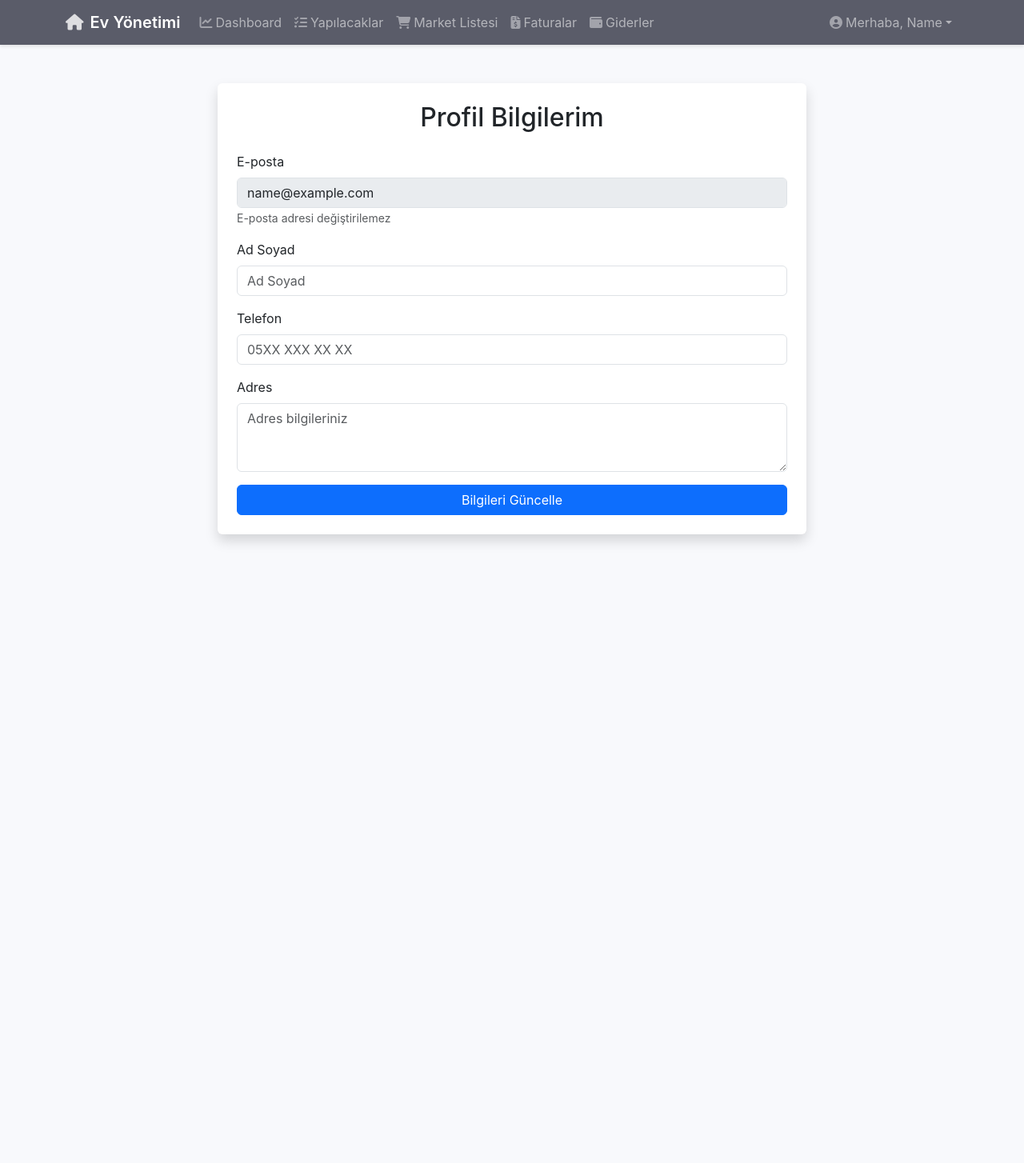
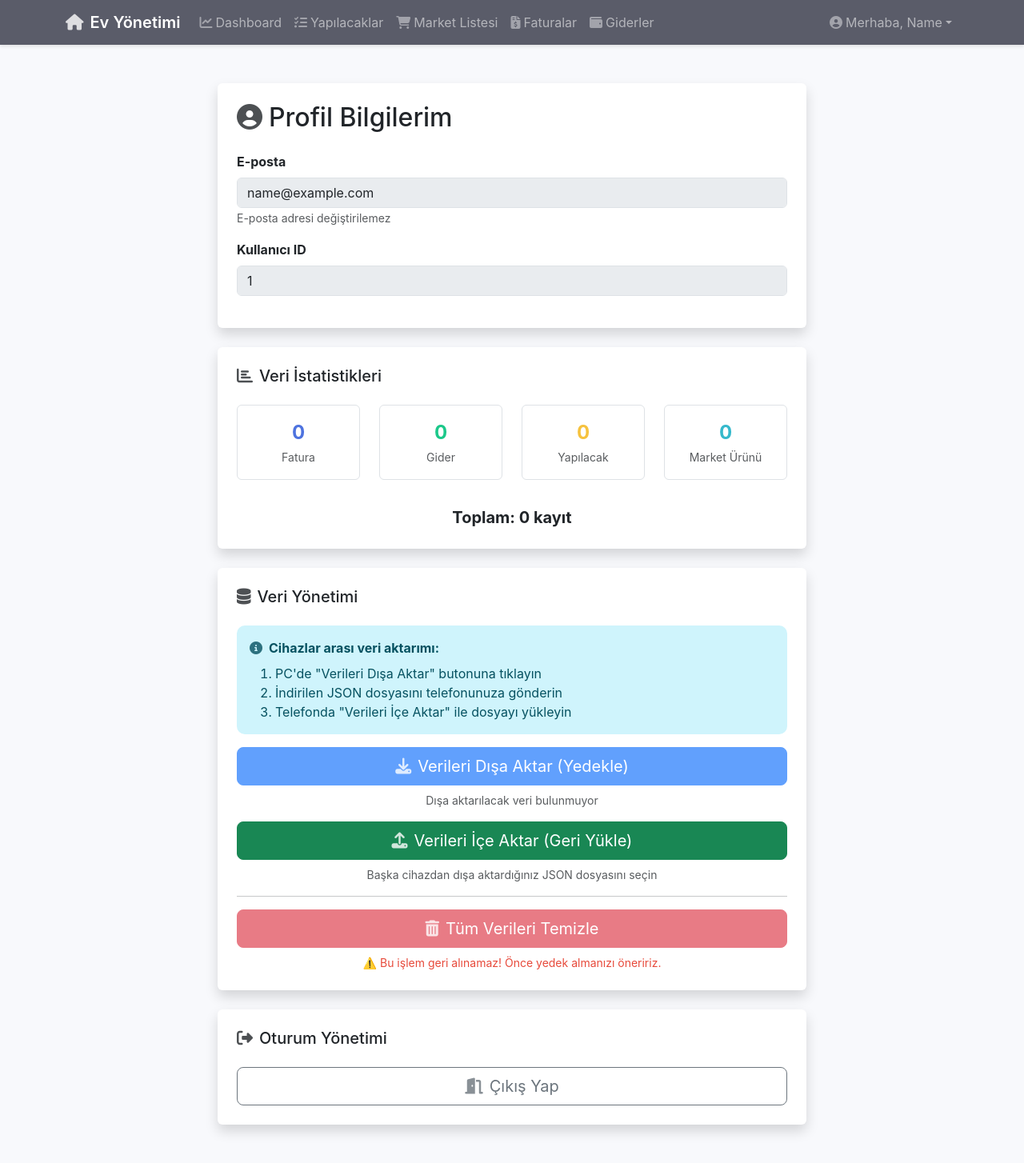
Before and after one commit to cybercrkz/ev-yonetimi, a React (Create React App) app: page /profile in a window 1280 px wide. Shown: the whole page at 80% size. Before the commit the page ends 800 px from the top, so only its background shows below. Built offline with nearby package versions, Linux system fonts and the light colour scheme; no server answers; sample sign-in values are in the browser's storage.

Commit message:
Cihazlar arası veri aktarımı özelliği eklendi

```diff
--- a/src/pages/Profile.js
+++ b/src/pages/Profile.js
@@ -1,128 +1,111 @@
-import React, { useState, useEffect } from 'react';
+import React, { useState, useRef } from 'react';
 import { useAuth } from '../context/AuthContext';
-import { supabase } from '../supabaseClient';
+import { exportUserData, importUserData, getUserDataStats, clearAllUserData } from '../utils/exportImport';
+import { toast } from 'react-toastify';
 
 const Profile = () => {
-  const { user } = useAuth();
+  const { user, signOut } = useAuth();
   const [loading, setLoading] = useState(false);
-  const [loadingProfile, setLoadingProfile] = useState(true);
-  const [message, setMessage] = useState({ text: '', type: '' });
-  const [formData, setFormData] = useState({
-    fullName: '',
-    phone: '',
-    address: ''
-  });
+  const [stats, setStats] = useState(null);
+  const fileInputRef = useRef(null);
 
-  useEffect(() => {
-    const getProfile = async () => {
-      try {
-        setLoadingProfile(true);
-        const { data, error } = await supabase
-          .from('profiles')
-          .select('*')
-          .eq('id', user.id)
-          .single();
-
-        if (error) throw error;
-
-        if (data) {
-          setFormData({
-            fullName: data.full_name || '',
-            phone: data.phone || '',
-            address: data.address || ''
-          });
-        }
-      } catch (error) {
-        console.error('Profil bilgileri alınırken hata:', error.message);
-      } finally {
-        setLoadingProfile(false);
+  // İstatistikleri yükle
+  const loadStats = () => {
+    if (user) {
+      const userStats = getUserDataStats(user.id);
+      setStats(userStats);
     }
   };
 
-    if (user) {
-      getProfile();
-    }
+  React.useEffect(() => {
+    loadStats();
   }, [user]);
 
-  const handleChange = (e) => {
-    setFormData({
-      ...formData,
-      [e.target.name]: e.target.value
-    });
-  };
-
-  const handleSubmit = async (e) => {
-    e.preventDefault();
-    setLoading(true);
-    setMessage({ text: '', type: '' });
-
+  // Verileri dışa aktar
+  const handleExport = () => {
     try {
-      const { error } = await supabase
-        .from('profiles')
-        .upsert({
-          id: user.id,
-          full_name: formData.fullName,
-          phone: formData.phone,
-          address: formData.address,
-          updated_at: new Date()
-        });
-
-      if (error) throw error;
-
-      setMessage({
-        text: 'Profil bilgileriniz başarıyla güncellendi!',
-        type: 'success'
-      });
+      exportUserData(user.id);
+      toast.success('Verileriniz başarıyla dışa aktarıldı!');
     } catch (error) {
-      setMessage({
-        text: 'Profil güncellenirken bir hata oluştu: ' + error.message,
-        type: 'error'
-      });
-    } finally {
-      setLoading(false);
+      console.error('Dışa aktarma hatası:', error);
+      toast.error('Veriler dışa aktarılırken hata oluştu');
     }
   };
 
-  if (loadingProfile) {
-    return (
-      <div className="container py-5">
-        <div className="row justify-content-center">
-          <div className="col-md-8">
-            <div className="card shadow">
-              <div className="card-body text-center py-5">
-                <div className="spinner-border text-primary" role="status">
-                  <span className="visually-hidden">Yükleniyor...</span>
-                </div>
-                <p className="mt-3 mb-0">Profil bilgileri yükleniyor...</p>
-              </div>
-            </div>
-          </div>
-        </div>
-      </div>
+  // Verileri içe aktar
+  const handleImport = async (e) => {
+    const file = e.target.files[0];
+    if (!file) return;
+
+    setLoading(true);
+    try {
+      const result = await importUserData(file, user.id);
+
+      toast.success(
+        `Veriler başarıyla içe aktarıldı!\n` +
+        `Faturalar: ${result.itemCount.bills}\n` +
+        `Giderler: ${result.itemCount.expenses}\n` +
+        `Yapılacaklar: ${result.itemCount.todos}\n` +
+        `Market: ${result.itemCount.shopping}`
       );
+
+      // İstatistikleri güncelle
+      loadStats();
+
+      // Sayfayı yenile
+      setTimeout(() => {
+        window.location.reload();
+      }, 2000);
+    } catch (error) {
+      console.error('İçe aktarma hatası:', error);
+      toast.error(error.message || 'Veriler içe aktarılırken hata oluştu');
+    } finally {
+      setLoading(false);
+      // Input'u sıfırla
+      if (fileInputRef.current) {
+        fileInputRef.current.value = '';
       }
+    }
+  };
+
+  // Tüm verileri temizle
+  const handleClearData = () => {
+    if (window.confirm('TÜM VERİLERİNİZ SİLİNECEK! Bu işlem geri alınamaz. Devam etmek istiyor musunuz?')) {
+      if (window.confirm('Son kez soruyorum: Tüm faturalar, giderler, yapılacaklar ve market listesi silinecek. Emin misiniz?')) {
+        try {
+          clearAllUserData(user.id);
+          toast.success('Tüm verileriniz başarıyla temizlendi');
+          loadStats();
+
+          // Sayfayı yenile
+          setTimeout(() => {
+            window.location.reload();
+          }, 1500);
+        } catch (error) {
+          console.error('Temizleme hatası:', error);
+          toast.error('Veriler temizlenirken hata oluştu');
+        }
+      }
+    }
+  };
 
   return (
     <div className="container py-5">
       <div className="row justify-content-center">
         <div className="col-md-8">
-          <div className="card shadow">
+          {/* Kullanıcı Bilgileri */}
+          <div className="card shadow mb-4">
             <div className="card-body">
-              <h2 className="card-title text-center mb-4">Profil Bilgilerim</h2>
+              <h2 className="card-title mb-4">
+                <i className="fas fa-user-circle me-2"></i>
+                Profil Bilgilerim
+              </h2>
 
-              {message.text && (
-                <div className={`alert alert-${message.type === 'success' ? 'success' : 'danger'} mb-4`}>
-                  {message.text}
-                </div>
-              )}
-
-              <form onSubmit={handleSubmit}>
               <div className="mb-3">
-                  <label htmlFor="email" className="form-label">E-posta</label>
+                <label className="form-label fw-bold">E-posta</label>
                 <input
                   type="email"
                   className="form-control"
-                    id="email"
                   value={user?.email || ''}
                   disabled
                 />
@@ -130,61 +113,157 @@ const Profile = () => {
               </div>
 
               <div className="mb-3">
-                  <label htmlFor="fullName" className="form-label">Ad Soyad</label>
+                <label className="form-label fw-bold">Kullanıcı ID</label>
                 <input
                   type="text"
                   className="form-control"
-                    id="fullName"
-                    name="fullName"
-                    value={formData.fullName}
-                    onChange={handleChange}
-                    placeholder="Ad Soyad"
+                  value={user?.id || ''}
+                  disabled
                 />
               </div>
-
-                <div className="mb-3">
-                  <label htmlFor="phone" className="form-label">Telefon</label>
-                  <input
-                    type="tel"
-                    className="form-control"
-                    id="phone"
-                    name="phone"
-                    value={formData.phone}
-                    onChange={handleChange}
-                    placeholder="05XX XXX XX XX"
-                  />
+            </div>
           </div>
 
-                <div className="mb-3">
-                  <label htmlFor="address" className="form-label">Adres</label>
-                  <textarea
-                    className="form-control"
-                    id="address"
-                    name="address"
-                    value={formData.address}
-                    onChange={handleChange}
-                    rows="3"
-                    placeholder="Adres bilgileriniz"
-                  ></textarea>
+          {/* Veri İstatistikleri */}
+          {stats && (
+            <div className="card shadow mb-4">
+              <div className="card-body">
+                <h5 className="card-title mb-4">
+                  <i className="fas fa-chart-bar me-2"></i>
+                  Veri İstatistikleri
+                </h5>
+                <div className="row text-center">
+                  <div className="col-6 col-md-3 mb-3">
+                    <div className="border rounded p-3">
+                      <div className="fs-4 fw-bold text-primary">{stats.bills}</div>
+                      <small className="text-muted">Fatura</small>
+                    </div>
+                  </div>
+                  <div className="col-6 col-md-3 mb-3">
+                    <div className="border rounded p-3">
+                      <div className="fs-4 fw-bold text-success">{stats.expenses}</div>
+                      <small className="text-muted">Gider</small>
+                    </div>
+                  </div>
+                  <div className="col-6 col-md-3 mb-3">
+                    <div className="border rounded p-3">
+                      <div className="fs-4 fw-bold text-warning">{stats.todos}</div>
+                      <small className="text-muted">Yapılacak</small>
+                    </div>
+                  </div>
+                  <div className="col-6 col-md-3 mb-3">
+                    <div className="border rounded p-3">
+                      <div className="fs-4 fw-bold text-info">{stats.shopping}</div>
+                      <small className="text-muted">Market Ürünü</small>
+                    </div>
+                  </div>
+                </div>
+                <div className="text-center mt-3">
+                  <div className="fs-5 fw-bold">Toplam: {stats.total} kayıt</div>
+                </div>
+              </div>
+            </div>
+          )}
+
+          {/* Veri Yönetimi */}
+          <div className="card shadow mb-4">
+            <div className="card-body">
+              <h5 className="card-title mb-4">
+                <i className="fas fa-database me-2"></i>
+                Veri Yönetimi
+              </h5>
+
+              <div className="alert alert-info">
+                <i className="fas fa-info-circle me-2"></i>
+                <strong>Cihazlar arası veri aktarımı:</strong>
+                <ol className="mb-0 mt-2">
+                  <li>PC'de "Verileri Dışa Aktar" butonuna tıklayın</li>
+                  <li>İndirilen JSON dosyasını telefonunuza gönderin</li>
+                  <li>Telefonda "Verileri İçe Aktar" ile dosyayı yükleyin</li>
+                </ol>
               </div>
 
-                <div className="d-grid">
+              <div className="d-grid gap-2 mb-3">
                 <button
-                    type="submit"
-                    className="btn btn-primary"
+                  className="btn btn-primary btn-lg"
+                  onClick={handleExport}
+                  disabled={loading || !stats || stats.total === 0}
+                >
+                  <i className="fas fa-download me-2"></i>
+                  Verileri Dışa Aktar (Yedekle)
+                </button>
+                <small className="text-muted text-center">
+                  {stats && stats.total > 0
+                    ? `${stats.total} kayıt JSON dosyası olarak indirilecek`
+                    : 'Dışa aktarılacak veri bulunmuyor'}
+                </small>
+              </div>
+
+              <div className="d-grid gap-2 mb-3">
+                <input
+                  ref={fileInputRef}
+                  type="file"
+                  accept=".json"
+                  onChange={handleImport}
+                  style={{ display: 'none' }}
+                  disabled={loading}
+                />
+                <button
+                  className="btn btn-success btn-lg"
+                  onClick={() => fileInputRef.current?.click()}
                   disabled={loading}
                 >
                   {loading ? (
                     <>
-                        <span className="spinner-border spinner-border-sm me-2" role="status" aria-hidden="true"></span>
-                        Güncelleniyor...
+                      <span className="spinner-border spinner-border-sm me-2"></span>
+                      Yükleniyor...
                     </>
                   ) : (
-                      'Bilgileri Güncelle'
+                    <>
+                      <i className="fas fa-upload me-2"></i>
+                      Verileri İçe Aktar (Geri Yükle)
+                    </>
                   )}
                 </button>
+                <small className="text-muted text-center">
+                  Başka cihazdan dışa aktardığınız JSON dosyasını seçin
+                </small>
               </div>
-              </form>
+
+              <hr />
+
+              <div className="d-grid gap-2">
+                <button
+                  className="btn btn-danger btn-lg"
+                  onClick={handleClearData}
+                  disabled={loading || !stats || stats.total === 0}
+                >
+                  <i className="fas fa-trash-alt me-2"></i>
+                  Tüm Verileri Temizle
+                </button>
+                <small className="text-danger text-center">
+                  ⚠️ Bu işlem geri alınamaz! Önce yedek almanızı öneririz.
+                </small>
+              </div>
+            </div>
+          </div>
+
+          {/* Oturum Yönetimi */}
+          <div className="card shadow">
+            <div className="card-body">
+              <h5 className="card-title mb-4">
+                <i className="fas fa-sign-out-alt me-2"></i>
+                Oturum Yönetimi
+              </h5>
+              <div className="d-grid">
+                <button
+                  className="btn btn-outline-secondary btn-lg"
+                  onClick={signOut}
+                >
+                  <i className="fas fa-door-open me-2"></i>
+                  Çıkış Yap
+                </button>
+              </div>
             </div>
           </div>
         </div>
--- /dev/null
+++ b/src/utils/exportImport.js
@@ -0,0 +1,113 @@
+// Veri İçe/Dışa Aktarma Yardımcıları
+
+/**
+ * Kullanıcının tüm verilerini dışa aktarır
+ */
+export const exportUserData = (userId) => {
+  const data = {
+    version: '1.0',
+    exportDate: new Date().toISOString(),
+    userId: userId,
+    bills: localStorage.getItem(`ev_yonetimi_bills_${userId}`),
+    expenses: localStorage.getItem(`ev_yonetimi_expenses_${userId}`),
+    todos: localStorage.getItem(`ev_yonetimi_todos_${userId}`),
+    shopping: localStorage.getItem(`ev_yonetimi_shopping_${userId}`)
+  };
+
+  const json = JSON.stringify(data, null, 2);
+  const blob = new Blob([json], { type: 'application/json' });
+  const url = URL.createObjectURL(blob);
+  const link = document.createElement('a');
+  link.href = url;
+  link.download = `ev-yonetimi-yedek-${new Date().toISOString().split('T')[0]}.json`;
+  document.body.appendChild(link);
+  link.click();
+  document.body.removeChild(link);
+  URL.revokeObjectURL(url);
+};
+
+/**
+ * Dışa aktarılan veriyi içe aktarır
+ */
+export const importUserData = (file, userId) => {
+  return new Promise((resolve, reject) => {
+    const reader = new FileReader();
+
+    reader.onload = (e) => {
+      try {
+        const data = JSON.parse(e.target.result);
+
+        // Versiyon kontrolü
+        if (!data.version) {
+          reject(new Error('Geçersiz yedek dosyası formatı'));
+          return;
+        }
+
+        // Verileri localStorage'a yaz
+        if (data.bills) {
+          localStorage.setItem(`ev_yonetimi_bills_${userId}`, data.bills);
+        }
+        if (data.expenses) {
+          localStorage.setItem(`ev_yonetimi_expenses_${userId}`, data.expenses);
+        }
+        if (data.todos) {
+          localStorage.setItem(`ev_yonetimi_todos_${userId}`, data.todos);
+        }
+        if (data.shopping) {
+          localStorage.setItem(`ev_yonetimi_shopping_${userId}`, data.shopping);
+        }
+
+        resolve({
+          success: true,
+          exportDate: data.exportDate,
+          itemCount: {
+            bills: data.bills ? JSON.parse(data.bills).length : 0,
+            expenses: data.expenses ? JSON.parse(data.expenses).length : 0,
+            todos: data.todos ? JSON.parse(data.todos).length : 0,
+            shopping: data.shopping ? JSON.parse(data.shopping).length : 0
+          }
+        });
+      } catch (error) {
+        reject(new Error('Dosya okunamadı veya geçersiz format'));
+      }
+    };
+
+    reader.onerror = () => {
+      reject(new Error('Dosya okuma hatası'));
+    };
+
+    reader.readAsText(file);
+  });
+};
+
+/**
+ * Tüm kullanıcı verilerini temizler
+ */
+export const clearAllUserData = (userId) => {
+  localStorage.removeItem(`ev_yonetimi_bills_${userId}`);
+  localStorage.removeItem(`ev_yonetimi_expenses_${userId}`);
+  localStorage.removeItem(`ev_yonetimi_todos_${userId}`);
+  localStorage.removeItem(`ev_yonetimi_shopping_${userId}`);
+};
+
+/**
+ * Kullanıcı verilerinin istatistiklerini döndürür
+ */
+export const getUserDataStats = (userId) => {
+  const bills = localStorage.getItem(`ev_yonetimi_bills_${userId}`);
+  const expenses = localStorage.getItem(`ev_yonetimi_expenses_${userId}`);
+  const todos = localStorage.getItem(`ev_yonetimi_todos_${userId}`);
+  const shopping = localStorage.getItem(`ev_yonetimi_shopping_${userId}`);
+
+  return {
+    bills: bills ? JSON.parse(bills).length : 0,
+    expenses: expenses ? JSON.parse(expenses).length : 0,
+    todos: todos ? JSON.parse(todos).length : 0,
+    shopping: shopping ? JSON.parse(shopping).length : 0,
+    total:
+      (bills ? JSON.parse(bills).length : 0) +
+      (expenses ? JSON.parse(expenses).length : 0) +
+      (todos ? JSON.parse(todos).length : 0) +
+      (shopping ? JSON.parse(shopping).length : 0)
+  };
+};
```
Lines whose indentation alone changed are shown as unchanged.
